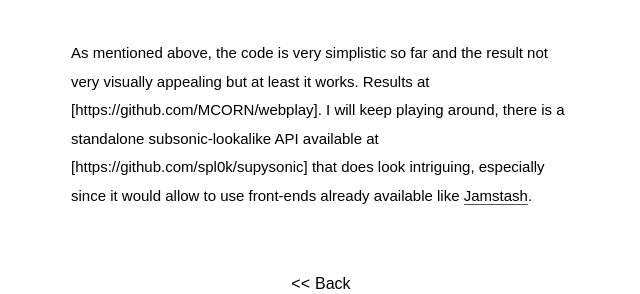
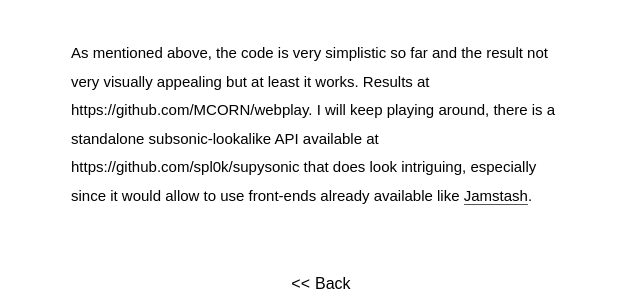
Before and after one commit to MCORN/mcorn.github.io, a Jekyll site: the page built from _posts/2017-02-18-beet-on-ubuntu-16.04.md, in a window 1280 px wide. Shown: the part 1198-1492 px from the top of the page, without its empty margins (319-959 px from the left). Built offline with Jekyll 4.4.1, drawn with Linux system fonts in a browser that asks for light colours; some web fonts are replaced.

Commit message:
Updating links

````diff
--- a/_posts/2017-02-18-beet-on-ubuntu-16.04.md
+++ b/_posts/2017-02-18-beet-on-ubuntu-16.04.md
@@ -25,4 +25,4 @@ The hardest part was actually to get over the Cross Domain restrictions between
   ServerName localhost
 </VirtualHost>
 ```
-As mentioned above, the code is very simplistic so far and the result not very visually appealing but at least it works. Results at [https://github.com/MCORN/webplay]. I will keep playing around, there is a standalone subsonic-lookalike API available at [https://github.com/spl0k/supysonic] that does look intriguing, especially since it would allow to use front-ends already available like [Jamstash](http://jamstash.com/).
+As mentioned above, the code is very simplistic so far and the result not very visually appealing but at least it works. Results at https://github.com/MCORN/webplay. I will keep playing around, there is a standalone subsonic-lookalike API available at https://github.com/spl0k/supysonic that does look intriguing, especially since it would allow to use front-ends already available like [Jamstash](http://jamstash.com/).
````
